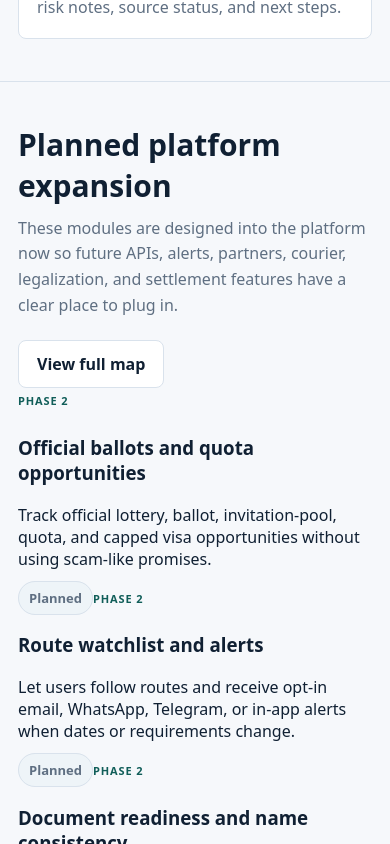
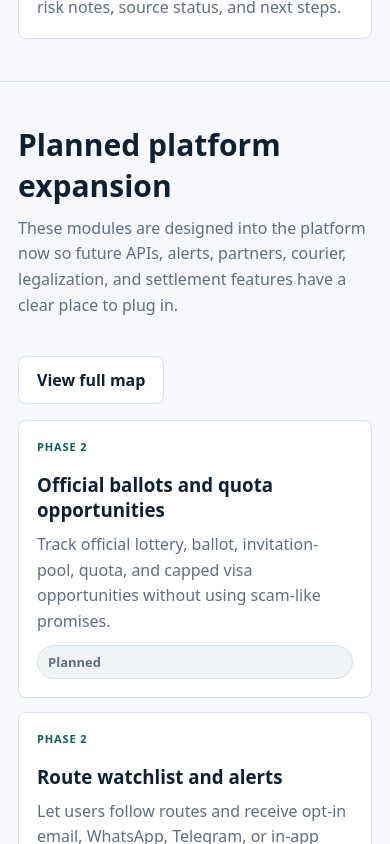
Before and after one commit to SirBM201/SirBM201-moveready-frontend, a Next.js app: page / in a window 390 px wide. Shown: the part 2680-3524 px from the top of the page. Built offline with nearby package versions, Linux system fonts and the light colour scheme.

Commit message:
Style platform expansion pages

```diff
--- a/app/globals.css
+++ b/app/globals.css
@@ -198,7 +198,8 @@ h1 {
   font-size: 20px;
 }
 
-.panel-heading {
+.panel-heading,
+.section-heading-row {
   display: flex;
   align-items: flex-start;
   justify-content: space-between;
@@ -500,19 +501,100 @@ h1 {
   grid-template-columns: repeat(2, minmax(0, 1fr));
 }
 
+.module-preview-grid,
+.platform-detail-grid {
+  display: grid;
+  grid-template-columns: repeat(3, minmax(0, 1fr));
+  gap: 14px;
+}
+
+.module-tile,
+.module-row {
+  border: 1px solid var(--line);
+  border-radius: 8px;
+  background: var(--panel);
+}
+
+.module-tile {
+  display: grid;
+  align-content: start;
+  gap: 10px;
+  padding: 18px;
+}
+
+.module-tile h3,
+.module-row h2 {
+  margin: 0;
+}
+
+.module-tile p,
+.module-row p,
+.detail-section p {
+  margin: 0;
+  color: var(--muted);
+  line-height: 1.6;
+}
+
+.module-ledger {
+  display: grid;
+  gap: 12px;
+}
+
+.module-row {
+  display: grid;
+  grid-template-columns: minmax(0, 1fr) auto;
+  gap: 20px;
+  align-items: center;
+  padding: 20px;
+}
+
+.module-row-meta {
+  display: flex;
+  flex-wrap: wrap;
+  justify-content: flex-end;
+  gap: 8px;
+}
+
+.module-status.live {
+  color: var(--brand-strong);
+  background: #e7f4f2;
+  border-color: #b9d7d3;
+}
+
+.module-status.planned {
+  color: #374151;
+  background: #f3f4f6;
+}
+
+.module-status.partner_pending {
+  color: var(--warning);
+  background: #fff7ed;
+  border-color: #fed7aa;
+}
+
 @media (max-width: 980px) {
   .hero-band,
   .trust-strip,
   .grid,
   .live-workspace,
   .route-detail-layout,
-  .two-col-list {
+  .two-col-list,
+  .module-preview-grid,
+  .platform-detail-grid,
+  .module-row {
     grid-template-columns: 1fr;
   }
 
   .live-form,
   .route-detail-side {
     position: static;
+  }
+
+  .section-heading-row,
+  .module-row-meta {
+    align-items: flex-start;
+    justify-content: flex-start;
+    flex-direction: column;
   }
 }
 
```
